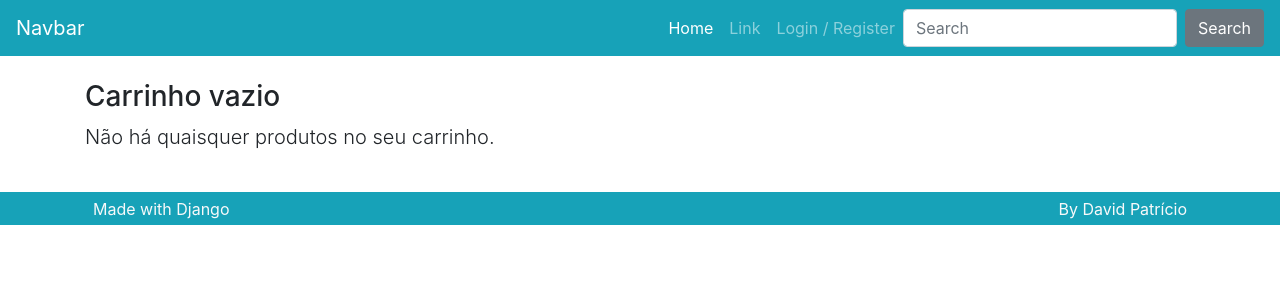
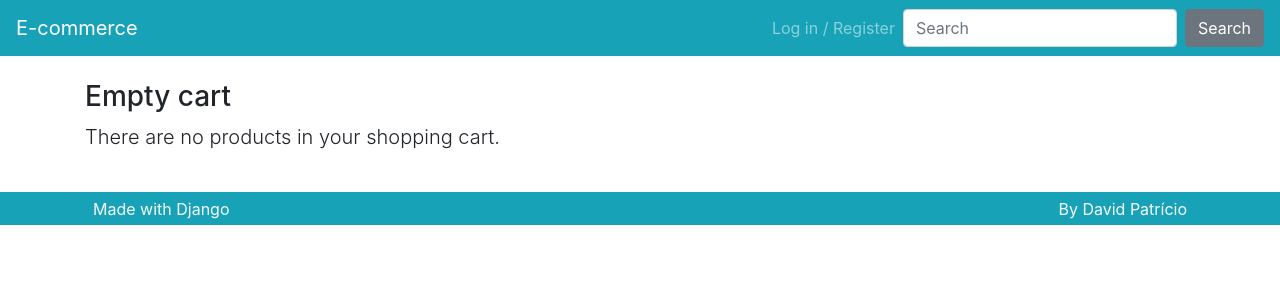
Before and after one commit to davidcpatricio/projeto-ecommerce-django, a Django app: page /cart/ in a window 1280 px wide. Shown: the top 300 px of the page. Run offline with Django 4.2, Linux system fonts and the light colour scheme; some libraries are stand-ins or nearby versions.

Commit message:
Resumo da compra

```diff
--- a/product/templates/product/cart.html
+++ b/product/templates/product/cart.html
@@ -1,6 +1,5 @@
 {% extends "base.html" %}
 
-{% load static %}
 {% load filters %}
 
 {% block content %}
@@ -9,57 +8,8 @@
 
 <div class="row mt-3">
     <div class="col">
-        <h3>Carrinho de compras</h3>
-        <p class="lead">Os produtos, quantidades e preços que você escolheu.</p>
-
-        <div class="table-responsive">
-            <table class="table">
-                <tr>
-                    <th class="d-none d-lg-block">Imagem</th>
-                    <th>Produto</th>
-                    <th>V.</th>
-                    <th>QTD.</th>
-                    <th>Preço</th>
-                    <th>Total</th>
-                </tr>
-
-                {% for line in cart.values %}
-                <tr>
-                    <td class="d-none d-lg-block">
-                        <img class="cart-img" src="{% get_media_prefix %}{{ line.image }}">
-                    </td>
-                    <td>
-                        <a href="{% url 'product:details' line.slug %}">
-                            {{ line.product_name }}
-                        </a>
-                        <a class="ml-3" href="{% url 'product:remove_from_cart' %}?vid={{ line.variation_id }}">
-                            <i class="fas fa-times-circle text-danger" aria-hidden="true"></i>
-                        </a>
-                    </td>
-                    <td>{{ line.variation_name }}</td>
-                    <td>
-                        {{ line.amount }}
-                    </td>
-                    <td>
-                        {% if line.unit_promo_price %}
-                        {{ line.unit_promo_price|format_price }}
-                        {% else %}
-                        {{ line.unit_price|format_price }}
-                        {% endif %}
-                    </td>
-
-                    {% if line.total_promo_price %}
-                    <td>{{ line.total_promo_price|format_price }}</td>
-                    {% else %}
-                    <td>{{ line.total_price|format_price }}</td>
-                    {% endif %}
-
-                </tr>
-                {% endfor %}
-
-
-            </table>
-        </div>
+        <h3>Shopping cart</h3>
+        {% include "partials/_cart.html" %}
     </div>
 </div>
 
@@ -79,9 +29,15 @@
         </div>
     </div>
     <div class="col-lg mt-auto">
-        <a class="btn btn-lg btn-block btn-primary" href="#">
-            Finalizar a compra
+        {% if request.user.is_authenticated %}
+        <a class="btn btn-lg btn-block btn-primary" href="{% url 'product:order_summary' %}">
+            Checkout
         </a>
+        {% else %}
+        <a class="btn btn-lg btn-block btn-primary" href="{% url 'profiles:profile' %}">
+            Checkout
+        </a>
+        {% endif %}
     </div>
 </div>
 
@@ -89,8 +45,8 @@
 
 <div class="row mt-3">
     <div class="col">
-        <h3>Carrinho vazio</h3>
-        <p class="lead">Não há quaisquer produtos no seu carrinho.</p>
+        <h3>Empty cart</h3>
+        <p class="lead">There are no products in your shopping cart.</p>
     </div>
 </div>
 
--- a/product/views.py
+++ b/product/views.py
@@ -152,4 +152,12 @@ class Cart(View):
 
 class OrderSummary(View):
     def get(self, *args, **kwargs):
-        return HttpResponse('Order summary')
+        if not self.request.user.is_authenticated:
+            return redirect('profiles:profile')
+
+        context = {
+            'site_user': self.request.user,
+            'cart': self.request.session['cart'],
+        }
+
+        return render(self.request, 'product/order_summary.html', context)
--- a/templates/partials/_nav.html
+++ b/templates/partials/_nav.html
@@ -1,7 +1,7 @@
 {% load filters %}
 
 <nav class="navbar navbar-dark bg-primary navbar-expand-lg">
-    <a class="navbar-brand" href="{% url 'product:product_list' %}">Navbar</a>
+    <a class="navbar-brand" href="{% url 'product:product_list' %}">E-commerce</a>
     <button class="navbar-toggler" type="button" data-toggle="collapse" data-target="#navbarSupportedContent"
         aria-controls="navbarSupportedContent" aria-expanded="false" aria-label="Toggle navigation">
         <span class="navbar-toggler-icon"></span>
@@ -9,12 +9,6 @@
 
     <div class="collapse navbar-collapse" id="navbarSupportedContent">
         <ul class="navbar-nav ml-auto">
-            <li class="nav-item active">
-                <a class="nav-link" href="#">Home <span class="sr-only">(current)</span></a>
-            </li>
-            <li class="nav-item">
-                <a class="nav-link" href="#">Link</a>
-            </li>
 
             {% if request.user.is_authenticated %}
             <li class="nav-item dropdown">
@@ -29,7 +23,7 @@
             </li>
             {% else %}
             <li class="nav-item">
-                <a class="nav-link" href="{% url 'profiles:profile' %}">Login / Register</a>
+                <a class="nav-link" href="{% url 'profiles:profile' %}">Log in / Register</a>
             </li>
             {% endif %}
 
```
Also changed, not shown: product/templates/product/order_summary.html (+73 -0 lines), profiles/views.py (+7 -1 lines), templates/partials/_cart.html (added, +51 -0 lines).
